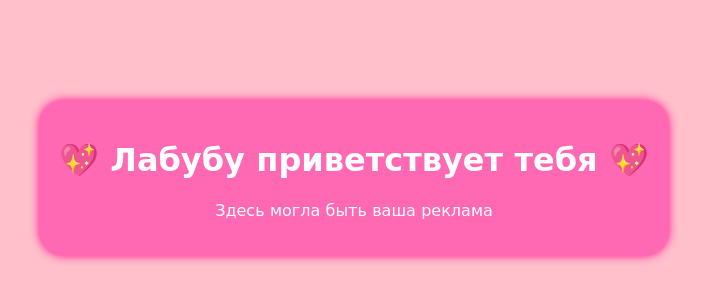
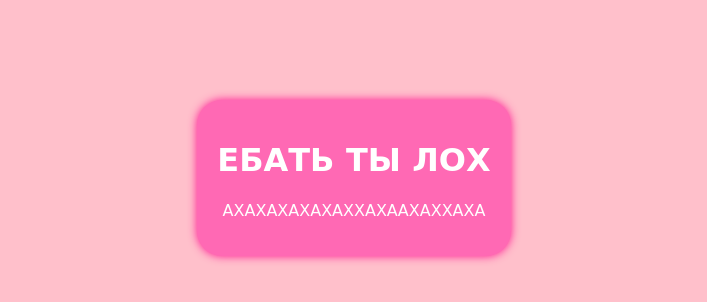
Before and after one commit to Krivoshopiy/Labyba, a plain HTML site: page labubu_static_site/index.html in a window 1280 px wide. Shown: the whole page, without its empty margins (286-993 px from the left). Drawn offline with Linux system fonts and the light colour scheme.

Commit message:
Update index.html

```diff
--- a/labubu_static_site/index.html
+++ b/labubu_static_site/index.html
@@ -8,8 +8,8 @@
 </head>
 <body>
     <div class="bubble">
-        <h1>💖 Лабубу приветствует тебя 💖</h1>
-        <p>Здесь могла быть ваша реклама</p>
+        <h1>ЕБАТЬ ТЫ ЛОХ</h1>
+        <p>АХАХАХАХАХАХХАХААХАХХАХА</p>
     </div>
 </body>
 </html>
```
